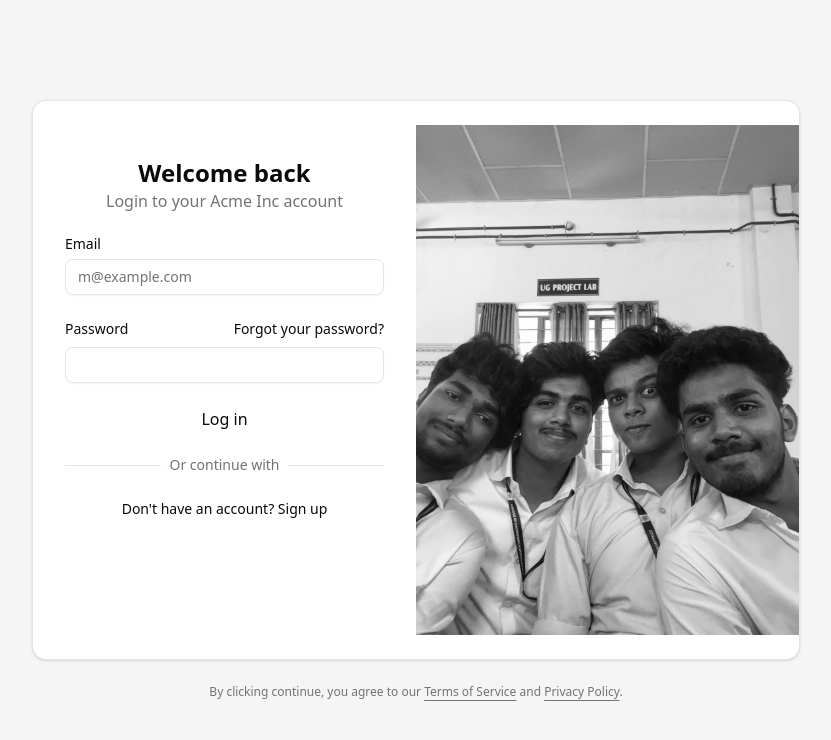
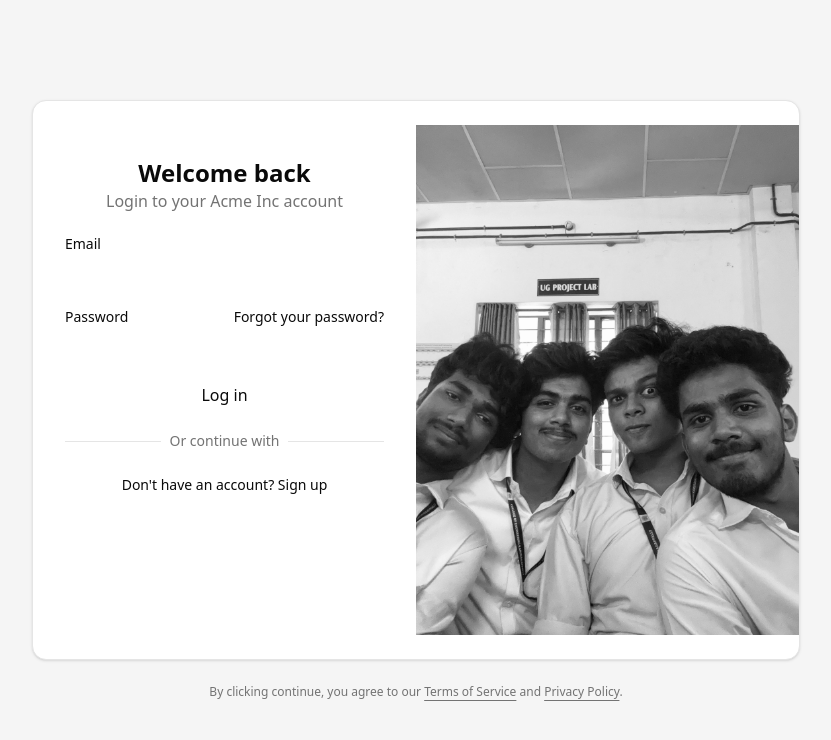
Before and after one commit to ft-johan/mini-Web, a Next.js app: page / in a window 1280 px wide. Shown: the top 740 px of the page, without its empty margins (224-1055 px from the left). Built offline with nearby package versions, Linux system fonts and the light colour scheme.

Commit message:
setted the login auth

```diff
--- a/app/login/actions.ts
+++ b/app/login/actions.ts
@@ -18,11 +18,11 @@ export async function login(formData: FormData) {
   const { error } = await supabase.auth.signInWithPassword(data)
 
   if (error) {
-    redirect('/admin')
+    redirect('/error')
   }
 
   revalidatePath('/', 'layout')
-  redirect('/dashboard/admin')
+  redirect('/admin')
 }
 
 export async function signup(formData: FormData) {
--- a/components/login-form.tsx
+++ b/components/login-form.tsx
@@ -25,12 +25,7 @@ export function LoginForm({
             </div>
             <div className="grid gap-2">
               <Label htmlFor="email">Email</Label>
-              <Input
-                id="email"
-                type="email"
-                placeholder="m@example.com"
-                required
-              />
+              <input id="email" name="email" type="email" required />
             </div>
             <div className="grid gap-2">
               <div className="flex items-center">
@@ -42,9 +37,9 @@ export function LoginForm({
                   Forgot your password?
                 </a>
               </div>
-              <Input id="password" type="password" required />
+              <input id="password" name="password" type="password" required />
             </div>
-              <button formAction={login}>Log in</button>
+            <button formAction={login}>Log in</button>
               <div className="relative text-center text-sm after:absolute after:inset-0 after:top-1/2 after:z-0 after:flex after:items-center after:border-t after:border-border">
                 <span className="relative z-10 bg-background px-2 text-muted-foreground">
                   Or continue with
```
Also changed, not shown: app/login/page.tsx (+21 -11 lines).
